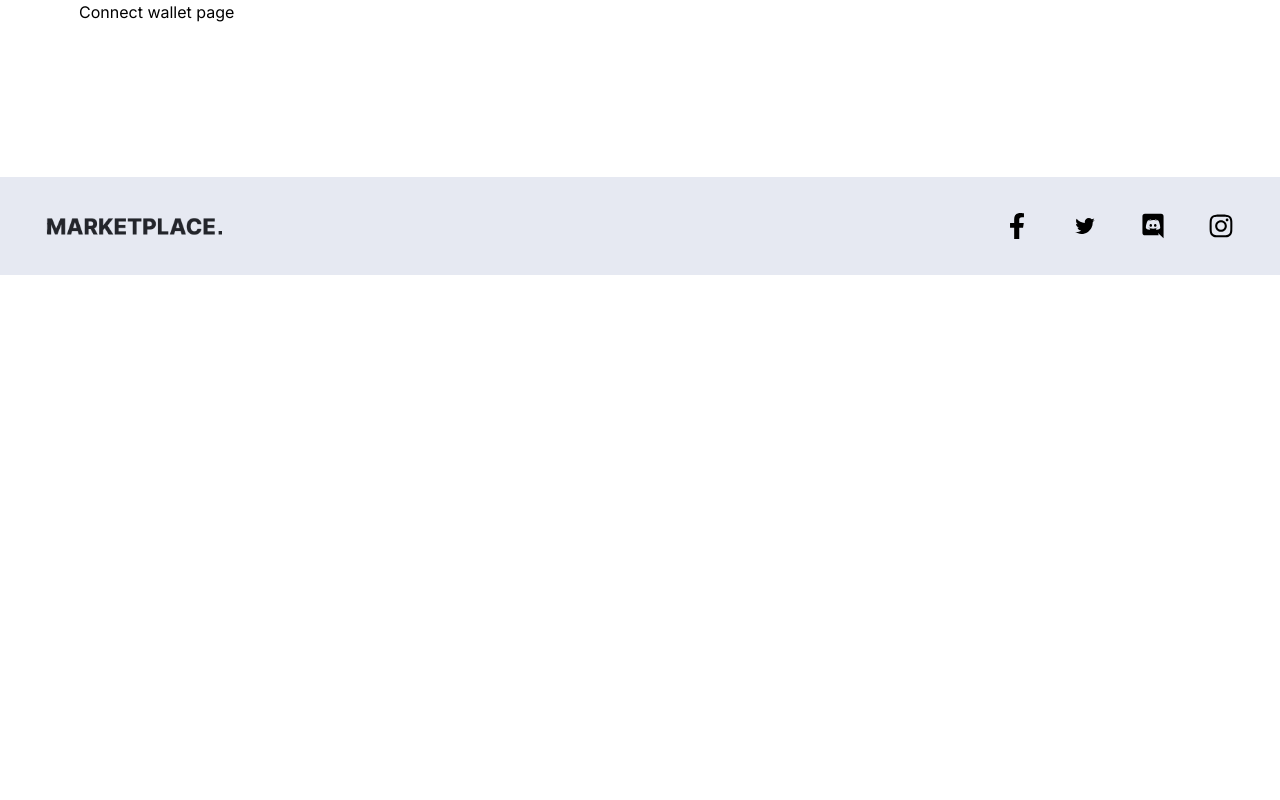
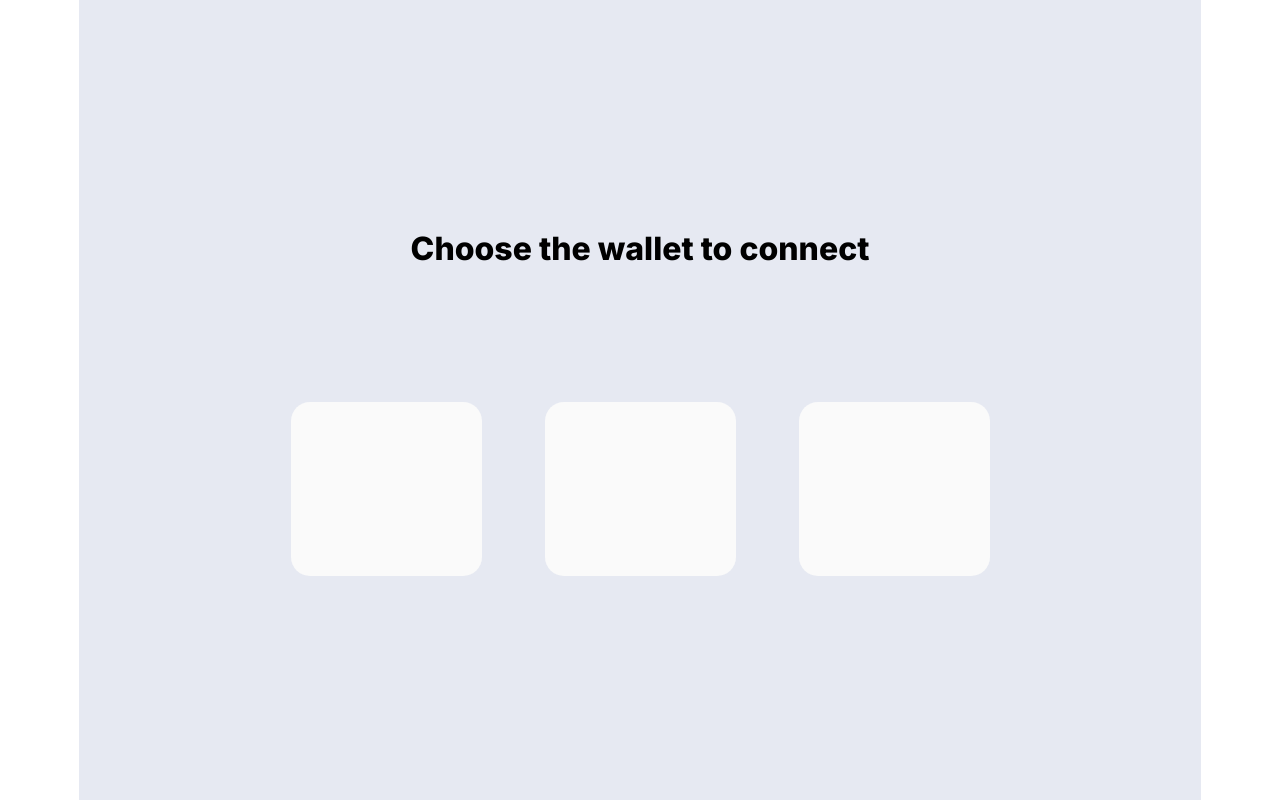
Before and after one commit to alexraju01/nft-design, a Next.js app: page /connect in a window 1280 px wide. Built offline with nearby package versions, Linux system fonts and the light colour scheme.

Commit message:
Created 3 wallets, and faked authentication

```diff
--- /dev/null
+++ b/src/app/(pages)/home/page.tsx
@@ -0,0 +1,15 @@
+import CarouseIndicator from "@/components/CarouseIndicator";
+import Carousel from "@/components/Carousel";
+import Collection from "@/components/Collection";
+import Header from "@/components/Header";
+
+export default function Home() {
+	return (
+		<>
+			<Header />
+			<CarouseIndicator />
+			<Carousel />
+			<Collection />
+		</>
+	);
+}
--- /dev/null
+++ b/src/app/(pages)/layout.tsx
@@ -0,0 +1,10 @@
+import Footer from "@/components/Footer";
+
+export default function pagesLayout({ children }: { children: React.ReactNode }) {
+	return (
+		<div>
+			{children}
+			<Footer />
+		</div>
+	);
+}
--- a/src/app/connect/page.tsx
+++ b/src/app/connect/page.tsx
@@ -1,3 +1,19 @@
+import NFTWallet from "@/components/NFTWallet";
+
 export default function Page() {
-	return <div>Connect wallet page</div>;
+	return (
+		<div className='min-h-screen flex flex-col items-center justify-center bg-[#E6E9F2]'>
+			<h1 className='text-[32px] font-extrabold'>Choose the wallet to connect</h1>
+
+			<div className='flex gap-[63px] mt-[129px]'>
+				<NFTWallet />
+				<NFTWallet />
+				<NFTWallet />
+
+				{/* <button className='w-[191px] h-[174px] rounded-[19px] bg-[#FAFAFA]'></button> */}
+				{/* <button className='w-[191px] h-[174px] rounded-[19px] bg-[#FAFAFA]'></button> */}
+				{/* <button className='w-[191px] h-[174px] rounded-[19px] bg-[#FAFAFA]'></button> */}
+			</div>
+		</div>
+	);
 }
--- a/src/app/layout.tsx
+++ b/src/app/layout.tsx
@@ -1,20 +1,26 @@
 import type { Metadata } from "next";
 import { Geist, Inter } from "next/font/google";
 import "./globals.css";
-import Footer from "@/components/Footer";
+import { AuthProvider } from "@/context/AuthContext";
+// import { AuthProvider } from "@/context/AuthContext";
+// import { AuthProvider } from "@/context/AuthContext";
+// import Footer from "@/components/Footer";
 
+// Configure fonts
 const geistSans = Geist({
 	variable: "--font-geist-sans",
 	subsets: ["latin"],
 });
 
+const inter = Inter({ subsets: ["latin"], weight: ["400", "800"] });
+
+// Metadata for the app
 export const metadata: Metadata = {
 	title: "Create Next App",
 	description: "Generated by create next app",
 };
 
-const inter = Inter({ subsets: ["latin"], weight: ["400", "800"] });
-
+// RootLayout component
 export default function RootLayout({
 	children,
 }: Readonly<{
@@ -22,11 +28,14 @@ export default function RootLayout({
 }>) {
 	return (
 		<html lang='en'>
-			<body className={`${geistSans.variable} ${inter.className} antialiased bg-white`}>
-				<main className='w-full  px-[15px] md:mx-auto max-w-[1512px] xl:px-[79px] '>
-					{children}
+			<body
+				className={`${geistSans.variable} ${inter.className} antialiased bg-white min-h-screen`}>
+				{/* Main content */}
+
+				<main className='w-full px-[15px] md:mx-auto max-w-[1512px] xl:px-[79px]'>
+					<AuthProvider>{children}</AuthProvider>
 				</main>
-				<Footer />
+				{/* <Footer /> */}
 			</body>
 		</html>
 	);
--- a/src/app/page.tsx
+++ b/src/app/page.tsx
@@ -1,15 +1,6 @@
-import CarouseIndicator from "@/components/CarouseIndicator";
-import Carousel from "@/components/Carousel";
-import Collection from "@/components/Collection";
-import Header from "@/components/Header";
+import { redirect } from "next/navigation";
 
-export default function Home() {
-	return (
-		<>
-			<Header />
-			<CarouseIndicator />
-			<Carousel />
-			<Collection />
-		</>
-	);
+export default function page() {
+	redirect("/home");
+	return;
 }
--- a/src/components/Header.tsx
+++ b/src/components/Header.tsx
@@ -1,16 +1,29 @@
+"use client";
+
 import Link from "next/link";
 import Button from "./Button";
 import Logo from "./Logo";
+import { useAuth } from "@/context/AuthContext";
 
-export default function Header() {
+const Header: React.FC = () => {
+	const { isAuthenticated } = useAuth();
+
 	return (
-		<header className='w-full flex-col flex justify-between items-center  md:flex-row'>
+		<header className='w-full flex-col flex justify-between items-center md:flex-row'>
 			<Logo />
-			<Link href='/connect'>
-				<Button variant='variant3' className='mt-[33px] '>
-					Connect wallet
+			{isAuthenticated ? (
+				<Button variant='variant3' className='mt-[33px]'>
+					Connected
 				</Button>
-			</Link>
+			) : (
+				<Link href='/connect'>
+					<Button variant='variant3' className='mt-[33px]'>
+						Connect wallet
+					</Button>
+				</Link>
+			)}
 		</header>
 	);
-}
+};
+
+export default Header;
--- /dev/null
+++ b/src/components/NFTWallet.tsx
@@ -0,0 +1,22 @@
+"use client";
+
+import { useEffect } from "react";
+import { useRouter } from "next/navigation";
+import { useAuth } from "@/context/AuthContext";
+
+const NFTWallet: React.FC = () => {
+	const { isAuthenticated, authenticate } = useAuth();
+	const router = useRouter();
+
+	useEffect(() => {
+		if (isAuthenticated) {
+			router.push("/home");
+		}
+	}, [isAuthenticated, router]);
+
+	return (
+		<button className='w-[191px] h-[174px] rounded-[19px] bg-[#FAFAFA]' onClick={authenticate} />
+	);
+};
+
+export default NFTWallet;
--- /dev/null
+++ b/src/context/AuthContext.tsx
@@ -0,0 +1,32 @@
+"use client";
+
+import React, { createContext, useContext, useState, ReactNode } from "react";
+
+interface AuthContextType {
+	isAuthenticated: boolean;
+	authenticate: () => void;
+}
+
+const AuthContext = createContext<AuthContextType | undefined>(undefined);
+
+export const AuthProvider: React.FC<{ children: ReactNode }> = ({ children }) => {
+	const [isAuthenticated, setIsAuthenticated] = useState(false);
+
+	const authenticate = () => {
+		setIsAuthenticated(true);
+	};
+
+	return (
+		<AuthContext.Provider value={{ isAuthenticated, authenticate }}>
+			{children}
+		</AuthContext.Provider>
+	);
+};
+
+export const useAuth = (): AuthContextType => {
+	const context = useContext(AuthContext);
+	if (!context) {
+		throw new Error("useAuth must be used within an AuthProvider");
+	}
+	return context;
+};
```
